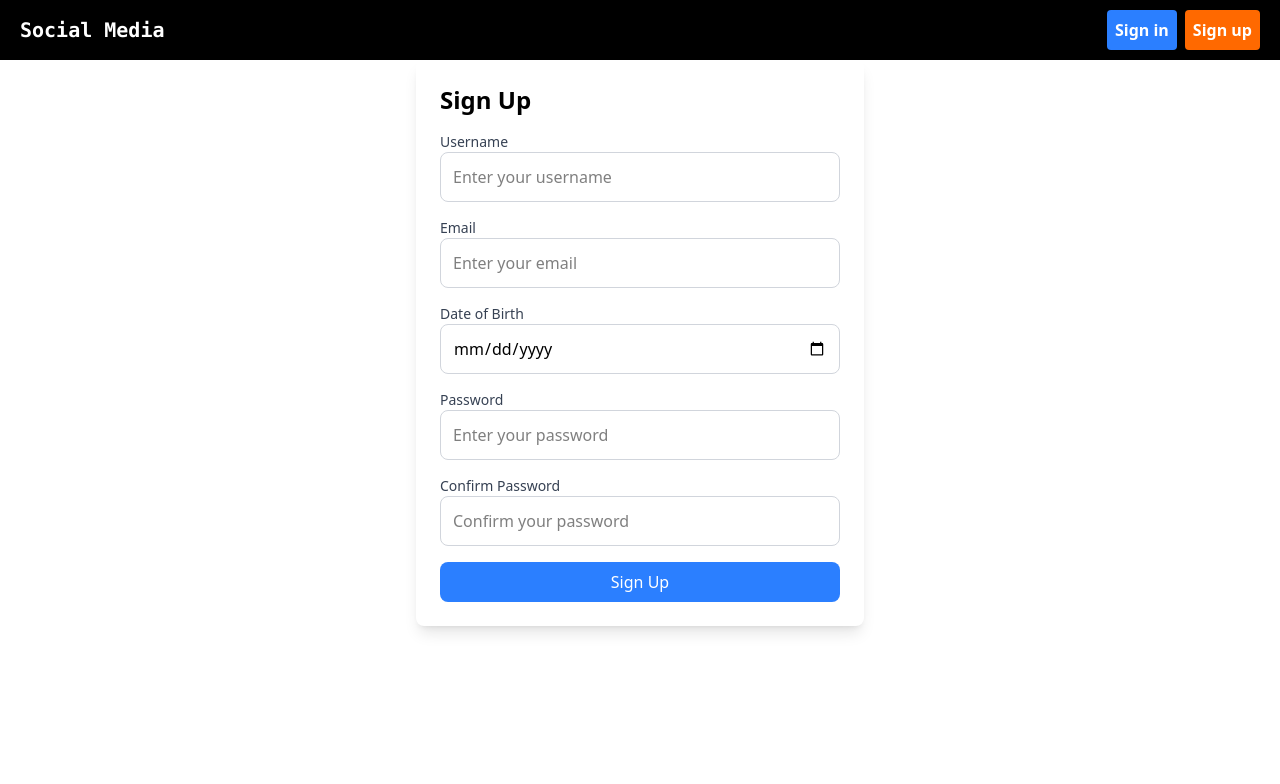
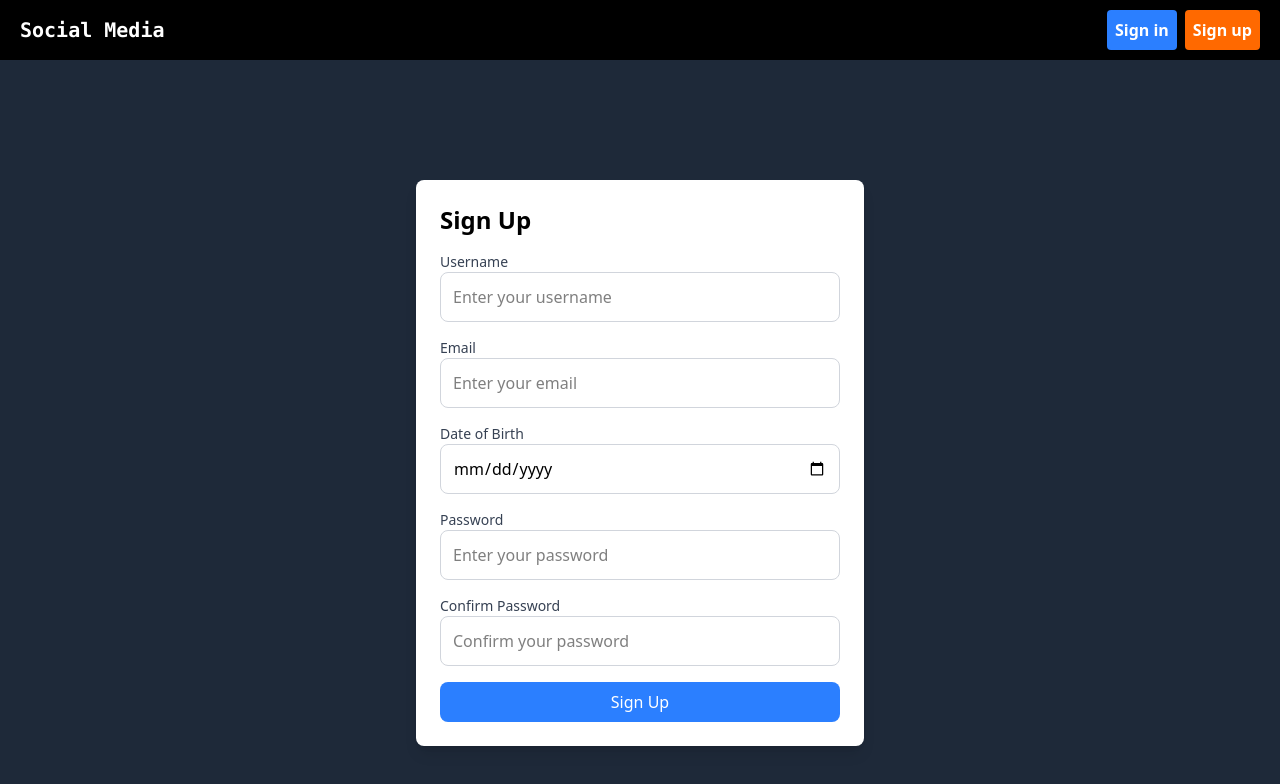
Before and after one commit to BerinMadzak/Social-Media, a React (Vite) app: page /signup in a window 1280 px wide. Shown: the top 784 px of the page. Built offline with nearby package versions, Linux system fonts and the light colour scheme; no server answers.

Commit message:
Styling fixes

```diff
--- a/src/components/Layout.tsx
+++ b/src/components/Layout.tsx
@@ -5,7 +5,7 @@ export default function Layout() {
     return (
         <>
             <NavBar />
-            <main className="mt-15">
+            <main className="mt-15 bg-gray-800 h-[calc(100vh-3.75rem)] overflow-y-auto">
                 <Outlet />
             </main>
         </>
--- a/src/pages/HomePage.tsx
+++ b/src/pages/HomePage.tsx
@@ -9,7 +9,7 @@ export default function HomePage() {
   }
 
   return (
-    <div className="bg-gray-800 h-[calc(100vh-3.75rem)] overflow-y-auto flex justify-center">
+    <div className="flex justify-center">
       <div className="flex flex-col mt-10 w-[50%] gap-10">
         <Search onSearch={onSearch}/>
         <NewPost />
--- a/src/pages/SignUpPage.tsx
+++ b/src/pages/SignUpPage.tsx
@@ -72,10 +72,10 @@ export default function SignUpPage() {
     };
 
     return (
-        <div className="max-w-md mx-auto p-6 bg-white rounded-lg shadow-lg">
+        <div className="max-w-md mx-auto p-6 bg-white rounded-lg shadow-lg mt-30">
             <h2 className="text-2xl font-bold mb-4">Sign Up</h2>
             <form onSubmit={handleSubmit(onSubmit)} className="space-y-4">
-        {/* Username Field */}
+
             <div>
                 <label className="block text-sm font-medium text-gray-700">Username</label>
                 <Controller
@@ -93,7 +93,6 @@ export default function SignUpPage() {
                 {errors.username && <p className="text-red-500 text-sm">{errors.username.message}</p>}
             </div>
 
-        {/* Email Field */}
             <div>
                 <label className="block text-sm font-medium text-gray-700">Email</label>
                 <Controller
@@ -111,7 +110,6 @@ export default function SignUpPage() {
                 {errors.email && <p className="text-red-500 text-sm">{errors.email.message}</p>}
             </div>
 
-        {/* Date of Birth Field */}
             <div>
                 <label className="block text-sm font-medium text-gray-700">Date of Birth</label>
                 <Controller
@@ -128,7 +126,6 @@ export default function SignUpPage() {
                 {errors.dob && <p className="text-red-500 text-sm">{errors.dob.message}</p>}
             </div>
 
-        {/* Password Field */}
             <div>
                 <label className="block text-sm font-medium text-gray-700">Password</label>
                 <Controller
@@ -146,7 +143,6 @@ export default function SignUpPage() {
                 {errors.password && <p className="text-red-500 text-sm">{errors.password.message}</p>}
             </div>
 
-        {/* Confirm Password Field */}
             <div>
                 <label className="block text-sm font-medium text-gray-700">Confirm Password</label>
                 <Controller
@@ -164,10 +160,9 @@ export default function SignUpPage() {
                 {errors.confirmPassword && <p className="text-red-500 text-sm">{errors.confirmPassword.message}</p>}
             </div>
 
-        {/* Submit Button */}
             <button
                 type="submit"
-            className="w-full py-2 px-4 bg-blue-500 text-white rounded-lg"
+                className="w-full py-2 px-4 bg-blue-500 text-white rounded-lg cursor-pointer"
             >
                 {'Sign Up'}
             </button>
```
Lines whose indentation alone changed are shown as unchanged.
